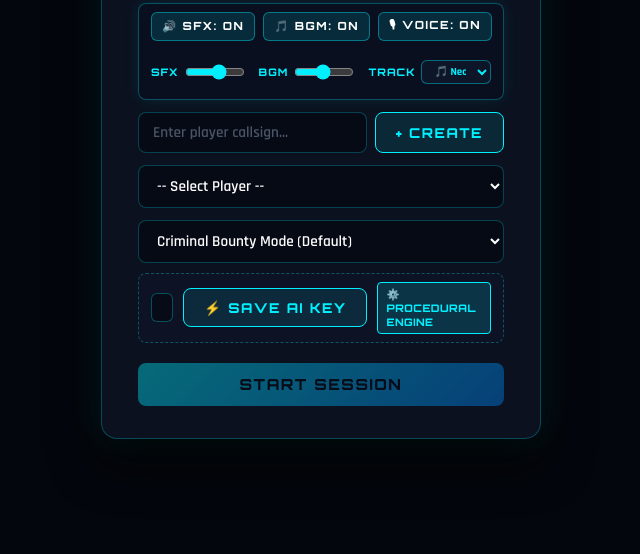
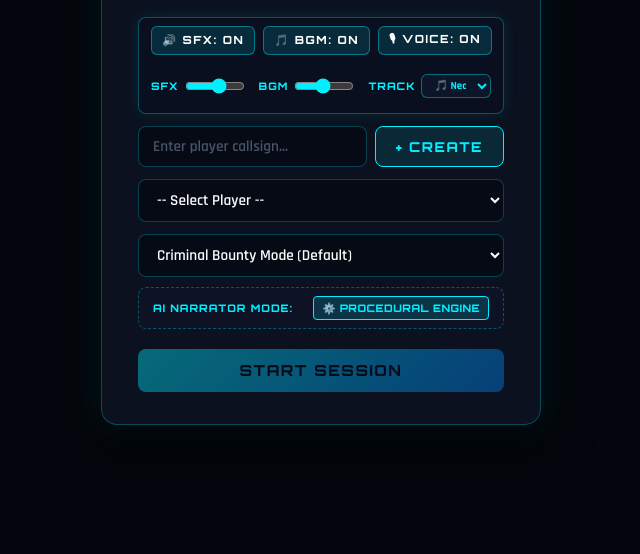
Before and after one commit to vdsperera/viper-hunt, a website with bundled scripts: page index.html in a window 1280 px wide. Shown: the part 246-800 px from the top of the page, without its empty margins (319-959 px from the left). Built offline with nearby package versions, Linux system fonts and the light colour scheme.

Commit message:
feat(config): bind Gemini API Key to admin config and remove player-facing text input field

```diff
--- a/firebase-config.example.js
+++ b/firebase-config.example.js
@@ -9,5 +9,7 @@ export const firebaseConfig = {
     projectId: "YOUR_PROJECT_ID",
     storageBucket: "YOUR_STORAGE_BUCKET",
     messagingSenderId: "YOUR_MESSAGING_SENDER_ID",
-    appId: "YOUR_APP_ID"
+    appId: "YOUR_APP_ID",
+    // Admin Google AI Studio Gemini API key for real-time boss taunts & LLM features
+    geminiApiKey: "YOUR_GEMINI_API_KEY"
 };
--- a/index.html
+++ b/index.html
@@ -125,10 +125,9 @@
                         </div>
                     </div>
 
-                    <!-- Google Gemini API Key Input Bar -->
+                    <!-- Google Gemini API Status Badge (Admin Configured) -->
                     <div class="gemini-config-bar">
-                        <input type="password" id="gemini-api-key-input" placeholder="Google AI Studio Gemini API Key (Optional)..." autocomplete="off">
-                        <button id="save-gemini-key-btn" class="cyber-btn secondary"><span>⚡ SAVE AI KEY</span></button>
+                        <span class="config-bar-label">AI NARRATOR MODE:</span>
                         <span id="gemini-status-badge" class="badge-status">⚙️ PROCEDURAL ENGINE</span>
                     </div>
                 </div>
--- a/init-db.js
+++ b/init-db.js
@@ -52,7 +52,8 @@ async function init() {
             growthElite: { integerValue: "4" },
             bossMoveChance: { doubleValue: 0.4 },
             bossAggressiveness: { doubleValue: 0.6 },
-            bossMoveRange: { integerValue: "1" }
+            bossMoveRange: { integerValue: "1" },
+            geminiApiKey: { stringValue: "" }
         }
     };
 
--- a/main.js
+++ b/main.js
@@ -191,7 +191,8 @@ async function bootstrap() {
             { level: 1, hazards: [{ type: 'crime_boss', name: 'Crime Boss', icon: '🦹', color: '#ff0055', count: 1 }] },
             { level: 2, hazards: [{ type: 'crime_boss', name: 'Crime Boss', icon: '🦹', color: '#ff0055', count: 1 }, { type: 'police_patrol', name: 'Police Patrol', icon: '🚔', color: '#0088ff', count: 1 }] },
             { level: 3, hazards: [{ type: 'crime_boss', name: 'Crime Boss', icon: '🦹', color: '#ff0055', count: 1 }, { type: 'police_patrol', name: 'Police Patrol', icon: '🚔', color: '#0088ff', count: 1 }, { type: 'death_reaper', name: 'Death Reaper', icon: '💀', color: '#aa00ff', count: 1 }] }
-        ]
+        ],
+        geminiApiKey: firebaseConfig?.geminiApiKey || ''
     };
 
     let gameRules = { ...defaultRules };
@@ -213,6 +214,20 @@ async function bootstrap() {
         }
     } else {
         console.log("[main] Local testing mode active (useCloudConfig: false). Using local default rules directly:", gameRules);
+    }
+
+    const adminGeminiKey = (gameRules.geminiApiKey && gameRules.geminiApiKey.trim()) || (firebaseConfig && firebaseConfig.geminiApiKey && firebaseConfig.geminiApiKey.trim()) || '';
+
+    // UI Status Badge for Admin Configured Gemini API Key
+    const geminiStatusBadge = document.getElementById('gemini-status-badge');
+    if (geminiStatusBadge) {
+        if (adminGeminiKey) {
+            geminiStatusBadge.classList.add('active');
+            geminiStatusBadge.innerText = '⚡ GEMINI AI ONLINE (ADMIN CONFIG)';
+        } else {
+            geminiStatusBadge.classList.remove('active');
+            geminiStatusBadge.innerText = '⚙️ PROCEDURAL ENGINE';
+        }
     }
 
     // TASK-012: Network integration (using fallback file as default since we have no live CSV setup)
@@ -329,37 +344,6 @@ async function bootstrap() {
         updateStartBtnState();
     });
 
-    // Gemini API Key UI wiring
-    const geminiApiKeyInput = document.getElementById('gemini-api-key-input');
-    const saveGeminiKeyBtn = document.getElementById('save-gemini-key-btn');
-    const geminiStatusBadge = document.getElementById('gemini-status-badge');
-    const globalLlmService = new LLMService();
-
-    function syncGeminiUiStatus() {
-        const hasKey = globalLlmService.hasApiKey();
-        if (geminiStatusBadge) {
-            if (hasKey) {
-                geminiStatusBadge.classList.add('active');
-                geminiStatusBadge.innerText = '⚡ GEMINI AI ONLINE';
-            } else {
-                geminiStatusBadge.classList.remove('active');
-                geminiStatusBadge.innerText = '⚙️ PROCEDURAL ENGINE';
-            }
-        }
-        if (geminiApiKeyInput && hasKey) {
-            geminiApiKeyInput.value = globalLlmService.getApiKey() || '';
-        }
-    }
-
-    if (saveGeminiKeyBtn && geminiApiKeyInput) {
-        syncGeminiUiStatus();
-        saveGeminiKeyBtn.addEventListener('click', () => {
-            const val = geminiApiKeyInput.value.trim();
-            globalLlmService.setApiKey(val);
-            syncGeminiUiStatus();
-        });
-    }
-
     let gameLoop;
     let hudInterval;
 
@@ -459,7 +443,7 @@ async function bootstrap() {
         const targetManager = new TargetManager(gridState, registryService);
         const scoreManager = new ScoreManager();
         const adaptiveDifficultyService = new AdaptiveDifficultyService();
-        const llmService = new LLMService();
+        const llmService = new LLMService(adminGeminiKey);
 
         const hudThreatLevel = document.getElementById('hud-threat-level');
         if (hudThreatLevel) {
--- a/style.css
+++ b/style.css
@@ -1606,30 +1606,22 @@ select option {
 .gemini-config-bar {
     display: flex;
     align-items: center;
+    justify-content: space-between;
     gap: 10px;
     margin-top: 10px;
-    padding: 8px 12px;
+    padding: 8px 14px;
     background: rgba(15, 23, 42, 0.6);
     border: 1px dashed rgba(0, 240, 255, 0.3);
     border-radius: 8px;
     width: 100%;
 }
 
-.gemini-config-bar input {
-    flex: 1;
-    font-family: var(--font-body);
-    font-size: 0.75rem;
-    padding: 6px 10px;
-    background: rgba(5, 10, 20, 0.8);
-    border: 1px solid rgba(0, 240, 255, 0.3);
-    border-radius: 6px;
-    color: #ffffff;
-    outline: none;
-}
-
-.gemini-config-bar input:focus {
-    border-color: var(--primary-cyan);
-    box-shadow: 0 0 8px var(--cyan-glow);
+.config-bar-label {
+    font-family: var(--font-heading);
+    font-size: 0.65rem;
+    font-weight: 700;
+    color: var(--primary-cyan);
+    letter-spacing: 1px;
 }
 
 .badge-status {
```
